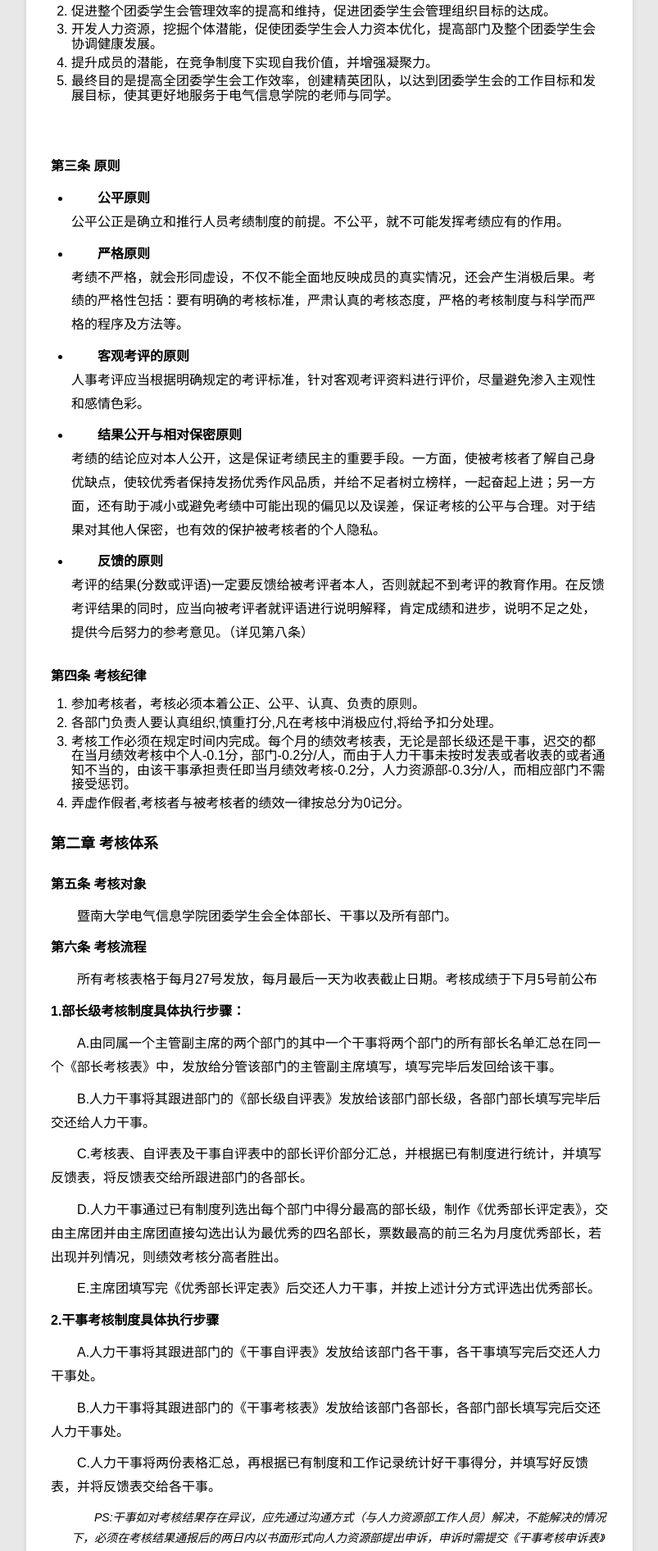
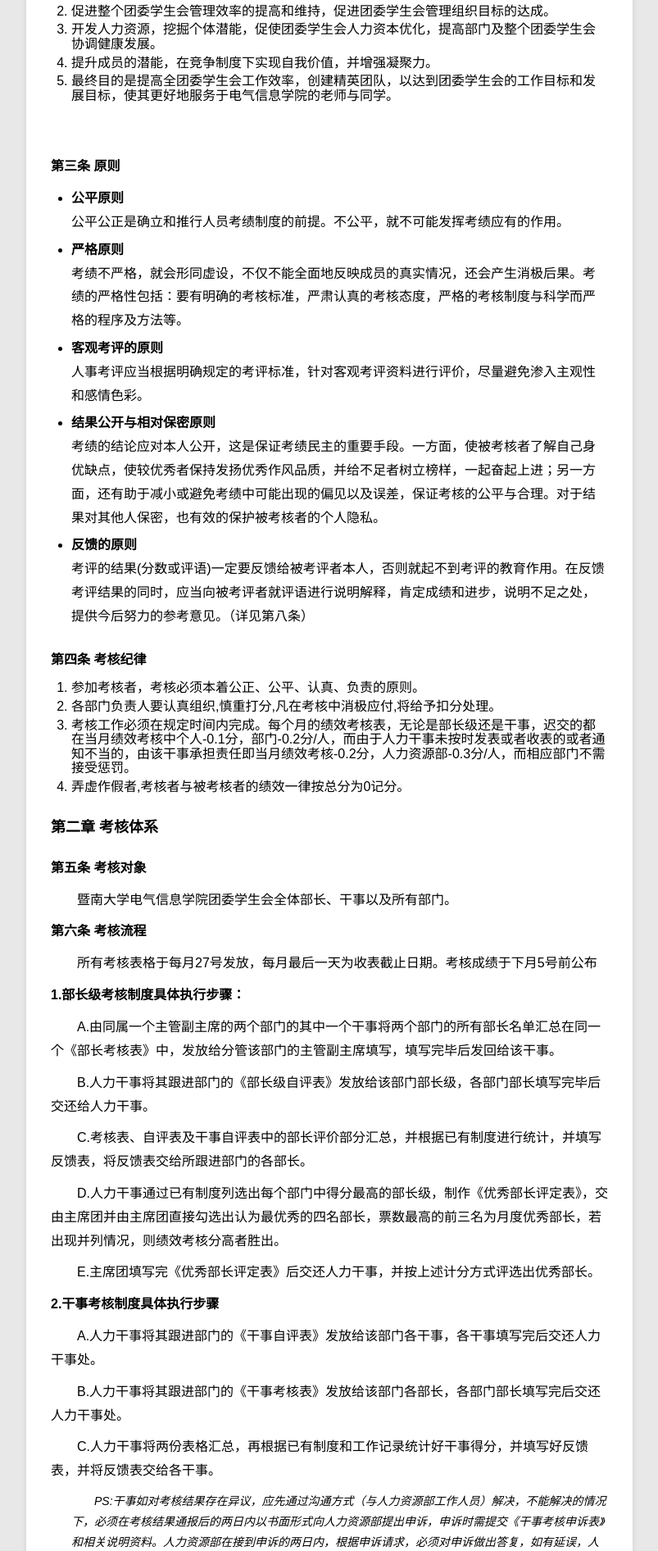
Before and after one commit to kanonwind/jnu.eic.su, a Jekyll site: the page built from _posts/system/2014-09-06-jnu-eic-su-performance-appraisal-system.md, in a window 1280 px wide. Shown: the part 516-2408 px from the top of the page at 82% size, without its empty margins (78-881 px from the left). Built offline with Jekyll 4.4.1, drawn with Linux system fonts in a browser that asks for light colours; Markdown is read by kramdown in place of the engine named in the settings.

Commit message:
奇怪的md语法- -

```diff
--- a/_posts/system/2014-09-06-jnu-eic-su-performance-appraisal-system.md
+++ b/_posts/system/2014-09-06-jnu-eic-su-performance-appraisal-system.md
@@ -21,19 +21,15 @@
 ####第三条 原则
 
 - **公平原则**
-<br />公平公正是确立和推行人员考绩制度的前提。不公平，就不可能发挥考绩应有的作用。
-
+公平公正是确立和推行人员考绩制度的前提。不公平，就不可能发挥考绩应有的作用。
 - **严格原则**
-<br />考绩不严格，就会形同虚设，不仅不能全面地反映成员的真实情况，还会产生消极后果。考绩的严格性包括：要有明确的考核标准，严肃认真的考核态度，严格的考核制度与科学而严格的程序及方法等。
-
+考绩不严格，就会形同虚设，不仅不能全面地反映成员的真实情况，还会产生消极后果。考绩的严格性包括：要有明确的考核标准，严肃认真的考核态度，严格的考核制度与科学而严格的程序及方法等。
 - **客观考评的原则**
-<br />人事考评应当根据明确规定的考评标准，针对客观考评资料进行评价，尽量避免渗入主观性和感情色彩。
-
+人事考评应当根据明确规定的考评标准，针对客观考评资料进行评价，尽量避免渗入主观性和感情色彩。
 - **结果公开与相对保密原则**
-<br />考绩的结论应对本人公开，这是保证考绩民主的重要手段。一方面，使被考核者了解自己身优缺点，使较优秀者保持发扬优秀作风品质，并给不足者树立榜样，一起奋起上进；另一方面，还有助于减小或避免考绩中可能出现的偏见以及误差，保证考核的公平与合理。对于结果对其他人保密，也有效的保护被考核者的个人隐私。
-
+考绩的结论应对本人公开，这是保证考绩民主的重要手段。一方面，使被考核者了解自己身优缺点，使较优秀者保持发扬优秀作风品质，并给不足者树立榜样，一起奋起上进；另一方面，还有助于减小或避免考绩中可能出现的偏见以及误差，保证考核的公平与合理。对于结果对其他人保密，也有效的保护被考核者的个人隐私。
 - **反馈的原则**
-<br />考评的结果(分数或评语)一定要反馈给被考评者本人，否则就起不到考评的教育作用。在反馈考评结果的同时，应当向被考评者就评语进行说明解释，肯定成绩和进步，说明不足之处，提供今后努力的参考意见。（详见第八条）
+考评的结果(分数或评语)一定要反馈给被考评者本人，否则就起不到考评的教育作用。在反馈考评结果的同时，应当向被考评者就评语进行说明解释，肯定成绩和进步，说明不足之处，提供今后努力的参考意见。（详见第八条）
 
 ####第四条 考核纪律
 1. 参加考核者，考核必须本着公正、公平、认真、负责的原则。
```
